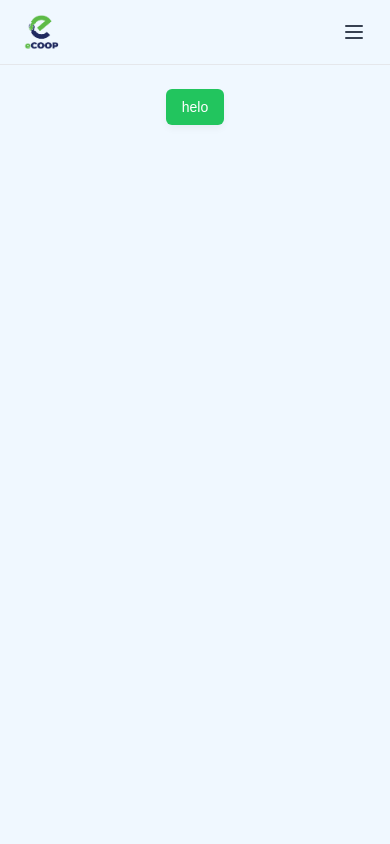
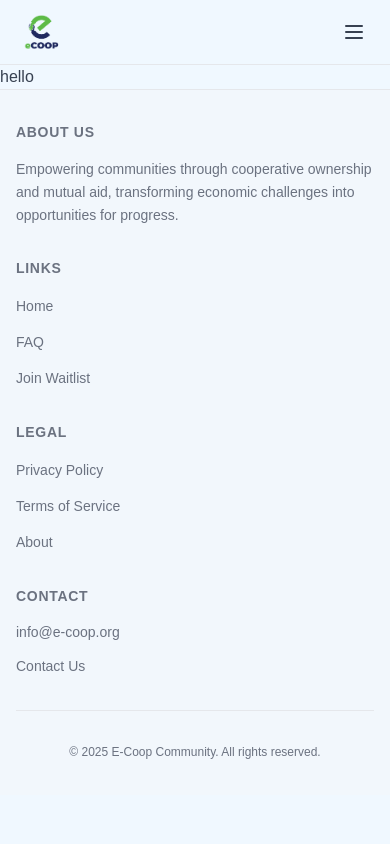
Before and after one commit to Lands-Horizon-Corp/e-coop-waiting-list, a Next.js app: page / in a window 390 px wide. Shown: the top 844 px of the page. Built offline with nearby package versions, Linux system fonts and the light colour scheme.

Commit message:
feat: adding footer and hero

```diff
--- a/src/app/page.tsx
+++ b/src/app/page.tsx
@@ -1,11 +1,9 @@
-import Image from "next/image";
-
-import { Button } from "@/components/ui/button";
+import HeroHome from "../components/home/hero-home";
 
 export default function Home() {
   return (
-    <div className="grid min-h-screen grid-rows-[20px_1fr_20px] items-center justify-items-center gap-16 p-8 pb-20 font-sans sm:p-20">
-      <Button>helo</Button>
+    <div>
+      <HeroHome />
     </div>
   );
 }
--- /dev/null
+++ b/src/components/home/hero-home.tsx
@@ -0,0 +1,7 @@
+"use client";
+
+const HeroHome = () => {
+  return <div>hello</div>;
+};
+
+export default HeroHome;
--- a/src/components/layout/footer.tsx
+++ b/src/components/layout/footer.tsx
@@ -2,27 +2,30 @@ import Link from "next/link";
 
 export function Footer() {
   return (
-    <footer className="border-t bg-[#f6f6f6]">
-      <div className="mx-auto max-w-5xl px-4 py-8 sm:px-1 sm:py-12 lg:px-8">
-        <div className="grid grid-cols-2 gap-8 md:grid-cols-4">
-          <div className="col-span-2 md:col-span-1">
-            <h3 className="text-sm font-semibold tracking-wider text-gray-400 uppercase">
+    <footer className="bg-muted/30 border-t">
+      <div className="mx-auto max-w-5xl px-4 py-8 sm:px-6 sm:py-12 lg:px-8">
+        <div className="grid grid-cols-1 gap-8 sm:grid-cols-2 lg:grid-cols-4">
+          {/* About Us Section - Full width on mobile */}
+          <div className="sm:col-span-2 lg:col-span-1">
+            <h3 className="text-muted-foreground text-sm font-semibold tracking-wider uppercase">
               About Us
             </h3>
-            <p className="mt-4 text-base text-gray-500">
+            <p className="text-muted-foreground mt-4 text-sm leading-relaxed sm:text-base">
               Empowering communities through cooperative ownership and mutual
               aid, transforming economic challenges into opportunities for
               progress.
             </p>
           </div>
+
+          {/* Links Section */}
           <div>
-            <h3 className="text-sm font-semibold tracking-wider text-gray-400 uppercase">
+            <h3 className="text-muted-foreground text-sm font-semibold tracking-wider uppercase">
               Links
             </h3>
-            <ul className="mt-4 space-y-4">
+            <ul className="mt-4 space-y-3">
               <li>
                 <Link
-                  className="text-base text-gray-500 hover:text-gray-900"
+                  className="text-muted-foreground hover:text-foreground text-sm transition-colors sm:text-base"
                   href="/"
                 >
                   Home
@@ -30,22 +33,32 @@ export function Footer() {
               </li>
               <li>
                 <Link
-                  className="text-base text-gray-500 hover:text-gray-900"
+                  className="text-muted-foreground hover:text-foreground text-sm transition-colors sm:text-base"
                   href="/faq"
                 >
                   FAQ
                 </Link>
               </li>
+              <li>
+                <Link
+                  className="text-muted-foreground hover:text-foreground text-sm transition-colors sm:text-base"
+                  href="/join"
+                >
+                  Join Waitlist
+                </Link>
+              </li>
             </ul>
           </div>
+
+          {/* Legal Section */}
           <div>
-            <h3 className="text-sm font-semibold tracking-wider text-gray-400 uppercase">
+            <h3 className="text-muted-foreground text-sm font-semibold tracking-wider uppercase">
               Legal
             </h3>
-            <ul className="mt-4 space-y-4">
+            <ul className="mt-4 space-y-3">
               <li>
                 <a
-                  className="text-base text-gray-500 hover:text-gray-900"
+                  className="text-muted-foreground hover:text-foreground text-sm transition-colors sm:text-base"
                   href="/privacy"
                 >
                   Privacy Policy
@@ -53,7 +66,7 @@ export function Footer() {
               </li>
               <li>
                 <a
-                  className="text-base text-gray-500 hover:text-gray-900"
+                  className="text-muted-foreground hover:text-foreground text-sm transition-colors sm:text-base"
                   href="/terms"
                 >
                   Terms of Service
@@ -61,7 +74,7 @@ export function Footer() {
               </li>
               <li>
                 <a
-                  className="text-base text-gray-500 hover:text-gray-900"
+                  className="text-muted-foreground hover:text-foreground text-sm transition-colors sm:text-base"
                   href="/about"
                 >
                   About
@@ -69,15 +82,24 @@ export function Footer() {
               </li>
             </ul>
           </div>
+
+          {/* Contact Section */}
           <div>
-            <h3 className="text-sm font-semibold tracking-wider text-gray-400 uppercase">
+            <h3 className="text-muted-foreground text-sm font-semibold tracking-wider uppercase">
               Contact
             </h3>
-            <ul className="mt-4 space-y-4">
-              <li className="text-base text-gray-500">info@e-coop.org</li>
+            <ul className="mt-4 space-y-3">
+              <li className="text-muted-foreground text-sm sm:text-base">
+                <a
+                  className="hover:text-foreground transition-colors"
+                  href="mailto:info@e-coop.org"
+                >
+                  info@e-coop.org
+                </a>
+              </li>
               <li>
                 <a
-                  className="text-base text-gray-500 hover:text-gray-900"
+                  className="text-muted-foreground hover:text-foreground text-sm transition-colors sm:text-base"
                   href="/contact"
                 >
                   Contact Us
@@ -86,8 +108,10 @@ export function Footer() {
             </ul>
           </div>
         </div>
-        <div className="mt-8 border-t border-gray-200 pt-8">
-          <p className="text-center text-base text-gray-400">
+
+        {/* Copyright Section */}
+        <div className="mt-8 border-t pt-8">
+          <p className="text-muted-foreground text-center text-xs leading-relaxed sm:text-sm">
             &copy; {new Date().getFullYear()} E-Coop Community. All rights
             reserved.
           </p>
--- a/src/components/layout/navbar.tsx
+++ b/src/components/layout/navbar.tsx
@@ -2,7 +2,6 @@
 
 import { useState } from "react";
 import Link from "next/link";
-import { usePathname } from "next/navigation";
 import { Menu, X } from "lucide-react";
 
 import { buttonVariants } from "@/components/ui/button";
@@ -11,7 +10,6 @@ import { cn } from "../../lib/utils";
 import Logo from "./logo";
 
 export function Navbar() {
-  const pathname = usePathname();
   const [isMenuOpen, setIsMenuOpen] = useState(false);
 
   return (
```
